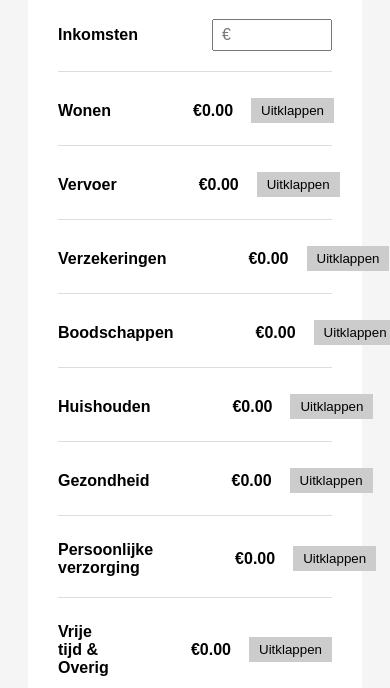
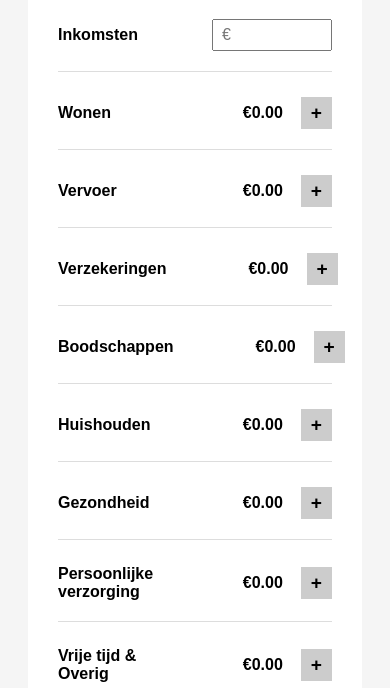
Before and after one commit to AxelB0/BudgetTracker, a website: page index.html in a window 390 px wide. Shown: the part 156-844 px from the top of the page. Drawn offline with Linux system fonts and the light colour scheme.

Commit message:
mobile layout update

```diff
--- a/index.html
+++ b/index.html
@@ -24,7 +24,9 @@
             <div class="category-header">
                 <strong>Wonen</strong>
                 <input type="text" class="readonly-total" id="wonen_total_display" value="€0.00" readonly />
-                <button type="button" class="toggle-button" data-target="wonen-details">Uitklappen</button>
+                <button type="button" class="toggle-button" data-target="wonen-details">
+                    <span class="toggle-text">Uitklappen</span><span class="toggle-icon" aria-hidden="true">+</span>
+                </button>
             </div>
             <div class="sub-category" id="wonen-details">
                 <label>Huur / Hypotheek</label><input type="number" class="wonen-sub" placeholder="€" />
@@ -39,7 +41,9 @@
             <div class="category-header">
                 <strong>Vervoer</strong>
                 <input type="text" class="readonly-total" id="vervoer_total_display" value="€0.00" readonly />
-                <button type="button" class="toggle-button" data-target="vervoer-details">Uitklappen</button>
+                <button type="button" class="toggle-button" data-target="vervoer-details">
+                    <span class="toggle-text">Uitklappen</span><span class="toggle-icon" aria-hidden="true">+</span>
+                </button>
             </div>
             <div class="sub-category" id="vervoer-details">
                 <label>Brandstof</label><input type="number" class="vervoer-sub" placeholder="€" />
@@ -54,7 +58,9 @@
             <div class="category-header">
                 <strong>Verzekeringen</strong>
                 <input type="text" class="readonly-total" id="verzekeringen_total_display" value="€0.00" readonly />
-                <button type="button" class="toggle-button" data-target="verzekeringen-details">Uitklappen</button>
+                <button type="button" class="toggle-button" data-target="verzekeringen-details">
+                    <span class="toggle-text">Uitklappen</span><span class="toggle-icon" aria-hidden="true">+</span>
+                </button>
             </div>
             <div class="sub-category" id="verzekeringen-details">
                 <label>Zorgverzekering</label><input type="number" class="verzekeringen-sub" placeholder="€" />
@@ -67,7 +73,9 @@
             <div class="category-header">
                 <strong>Boodschappen</strong>
                 <input type="text" class="readonly-total" id="boodschappen_total_display" value="€0.00" readonly />
-                <button type="button" class="toggle-button" data-target="boodschappen-details">Uitklappen</button>
+                <button type="button" class="toggle-button" data-target="boodschappen-details">
+                    <span class="toggle-text">Uitklappen</span><span class="toggle-icon" aria-hidden="true">+</span>
+                </button>
             </div>
             <div class="sub-category" id="boodschappen-details" style="display: none;">
                 <label>Boodschappen</label>
@@ -79,7 +87,9 @@
             <div class="category-header">
                 <strong>Huishouden</strong>
                 <input type="text" class="readonly-total" id="huishouden_total_display" value="€0.00" readonly />
-                <button type="button" class="toggle-button" data-target="huishouden-details">Uitklappen</button>
+                <button type="button" class="toggle-button" data-target="huishouden-details">
+                    <span class="toggle-text">Uitklappen</span><span class="toggle-icon" aria-hidden="true">+</span>
+                </button>
             </div>
             <div class="sub-category" id="huishouden-details">
                 <label>Schoonmaakmiddelen</label><input type="number" class="huishouden-sub" placeholder="€" />
@@ -92,7 +102,9 @@
             <div class="category-header">
                 <strong>Gezondheid</strong>
                 <input type="text" class="readonly-total" id="gezondheid_total_display" value="€0.00" readonly />
-                <button type="button" class="toggle-button" data-target="gezondheid-details">Uitklappen</button>
+                <button type="button" class="toggle-button" data-target="gezondheid-details">
+                    <span class="toggle-text">Uitklappen</span><span class="toggle-icon" aria-hidden="true">+</span>
+                </button>
             </div>
             <div class="sub-category" id="gezondheid-details">
                 <label>Medicatie</label><input type="number" class="gezondheid-sub" placeholder="€" />
@@ -105,7 +117,9 @@
             <div class="category-header">
                 <strong>Persoonlijke verzorging</strong>
                 <input type="text" class="readonly-total" id="verzorging_total_display" value="€0.00" readonly />
-                <button type="button" class="toggle-button" data-target="verzorging-details">Uitklappen</button>
+                <button type="button" class="toggle-button" data-target="verzorging-details">
+                    <span class="toggle-text">Uitklappen</span><span class="toggle-icon" aria-hidden="true">+</span>
+                </button>
             </div>
             <div class="sub-category" id="verzorging-details">
                 <label>Kappersbezoek</label><input type="number" class="verzorging-sub" placeholder="€" />
@@ -118,7 +132,9 @@
             <div class="category-header">
                 <strong>Vrije tijd & Overig</strong>
                 <input type="text" class="readonly-total" id="vrijetijd_total_display" value="€0.00" readonly />
-                <button type="button" class="toggle-button" data-target="vrijetijd-details">Uitklappen</button>
+                <button type="button" class="toggle-button" data-target="vrijetijd-details">
+                    <span class="toggle-text">Uitklappen</span><span class="toggle-icon" aria-hidden="true">+</span>
+                </button>
             </div>
             <div class="sub-category" id="vrijetijd-details">
                 <label>Uit eten / afhalen</label><input type="number" class="vrijetijd-sub" placeholder="€" />
@@ -134,7 +150,9 @@
             <div class="category-header">
                 <strong>Sparen & Schulden</strong>
                 <input type="text" class="readonly-total" id="sparen_total_display" value="€0.00" readonly />
-                <button type="button" class="toggle-button" data-target="sparen-details">Uitklappen</button>
+                <button type="button" class="toggle-button" data-target="sparen-details">
+                    <span class="toggle-text">Uitklappen</span><span class="toggle-icon" aria-hidden="true">+</span>
+                </button>
             </div>
             <div class="sub-category" id="sparen-details">
                 <label>Spaarrekening</label><input type="number" class="sparen-sub" placeholder="€" />
--- a/style.css
+++ b/style.css
@@ -1,3 +1,4 @@
+/* Existing CSS (your original) */
 body {
     font-family: Arial, sans-serif;
     background: #f5f5f5;
@@ -43,41 +44,6 @@ body {
 }
 
 .sub-category label {
-    display: block;
-    margin-top: 6px;
-}
-
-input[type="number"],
-input.readonly-total {
-    width: 120px; /* Adjust as needed */
-    padding: 5px 8px;
-    font-size: 1rem;
-    box-sizing: border-box;
-}
-
-
-button.toggle-button {
-    background-color: #ccc;
-    border: none;
-    padding: 5px 10px;
-    cursor: pointer;
-}
-.total-summary {
-    font-size: 1.1em;
-    text-align: right;
-    margin-top: 30px;
-    border-top: 2px solid #ccc;
-    padding-top: 10px;
-}
-
-.total-summary p {
-    margin: 4px 0;
-}
-#grand-total,
-#net-total {
-    color: #222;
-}
-.sub-category label {
     display: inline-block;
     width: 60%;
     font-weight: 500;
@@ -95,3 +61,61 @@ button.toggle-button {
     box-sizing: border-box;
     vertical-align: middle;
 }
+
+input[type="number"],
+input.readonly-total {
+    width: 120px; /* Adjust as needed */
+    padding: 5px 8px;
+    font-size: 1rem;
+    box-sizing: border-box;
+}
+
+button.toggle-button {
+    background-color: #ccc;
+    border: none;
+    padding: 5px 10px;
+    cursor: pointer;
+    font-size: 1rem;
+    display: flex;
+    align-items: center;
+    gap: 4px;
+}
+
+.total-summary {
+    font-size: 1.1em;
+    text-align: right;
+    margin-top: 30px;
+    border-top: 2px solid #ccc;
+    padding-top: 10px;
+}
+
+.total-summary p {
+    margin: 4px 0;
+}
+
+#grand-total,
+#net-total {
+    color: #222;
+}
+
+/* New styles for toggle button text/icon */
+.toggle-icon {
+    display: none;
+    font-weight: bold;
+    font-size: 1.2rem;
+    user-select: none;
+}
+
+.toggle-text {
+    display: inline;
+}
+
+/* On mobile screens, hide “Uitklappen” text and show plus sign */
+@media (max-width: 480px) {
+    .toggle-text {
+        display: none;
+    }
+    .toggle-icon {
+        display: inline;
+    }
+}
```
